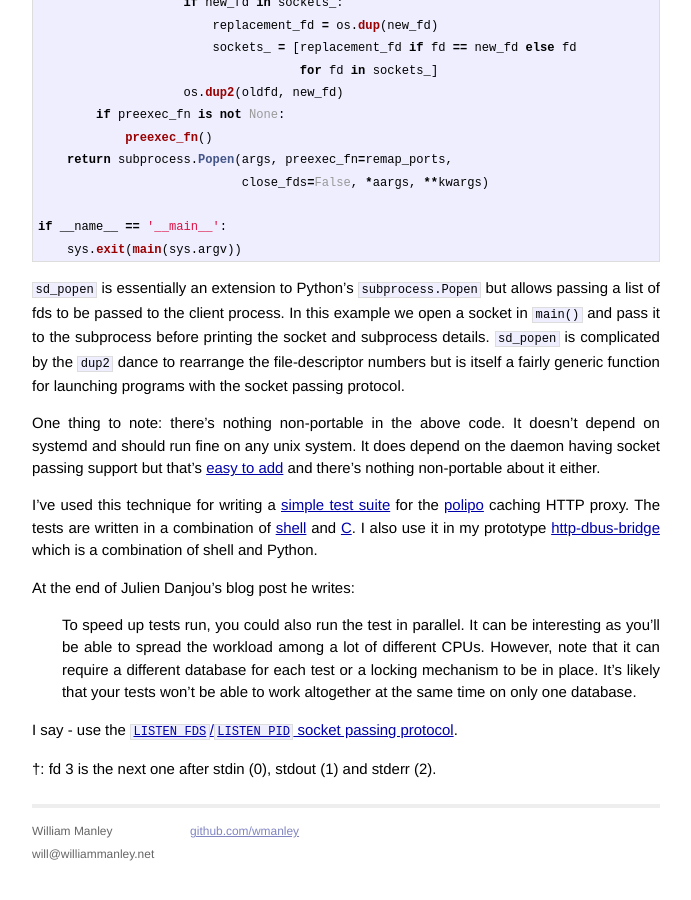
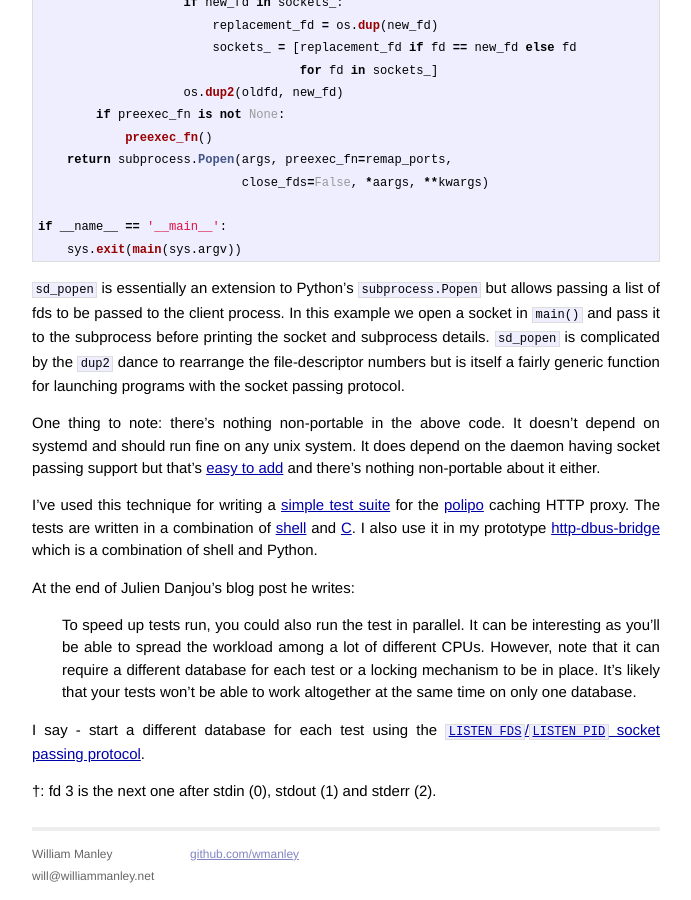
Before and after one commit to wmanley/wmanley.github.io, a Jekyll site: the page built from _posts/2014-01-26-Improve-integration-test-sandboxing-with-systemd-socket-passing.markdown, in a window 1280 px wide and 900 px high, scrolled down 2491 px. Shown: the whole window, without its empty margins (294-985 px from the left). Built offline with Jekyll 4.4.1, drawn with Linux system fonts in a browser that asks for light colours; Markdown is read by kramdown in place of the engine named in the settings; before the commit the page ends 3368 px from its top, so only the background shows below that.

Commit message:
Further clarify blog post

```diff
--- a/_posts/2014-01-26-Improve-integration-test-sandboxing-with-systemd-socket-passing.markdown
+++ b/_posts/2014-01-26-Improve-integration-test-sandboxing-with-systemd-socket-passing.markdown
@@ -118,6 +118,6 @@ At the end of Julien Danjou's blog post he writes:
 
 > To speed up tests run, you could also run the test in parallel. It can be interesting as you'll be able to spread the workload among a lot of different CPUs. However, note that it can require a different database for each test or a locking mechanism to be in place. It's likely that your tests won't be able to work altogether at the same time on only one database.
 
-I say - use the [`LISTEN_FDS`/`LISTEN_PID` socket passing protocol](http://0pointer.de/public/systemd-man/sd_listen_fds.html).
+I say - start a different database for each test using the [`LISTEN_FDS`/`LISTEN_PID` socket passing protocol](http://0pointer.de/public/systemd-man/sd_listen_fds.html).
 
 †: fd 3 is the next one after stdin (0), stdout (1) and stderr (2).
```
